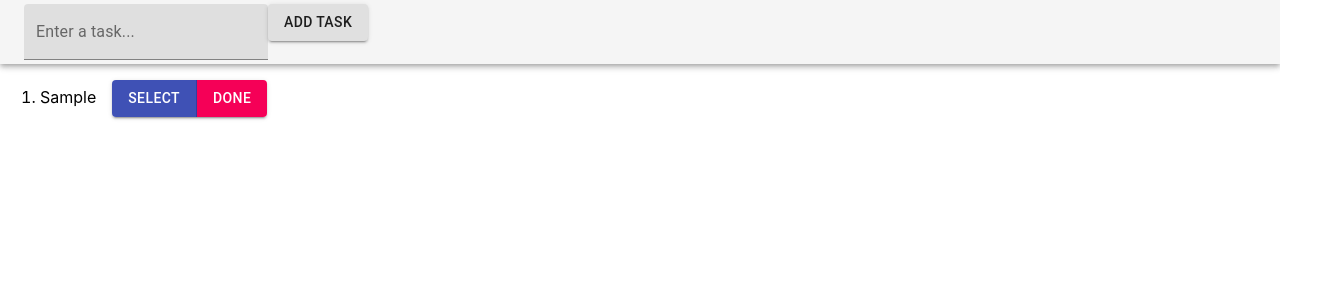
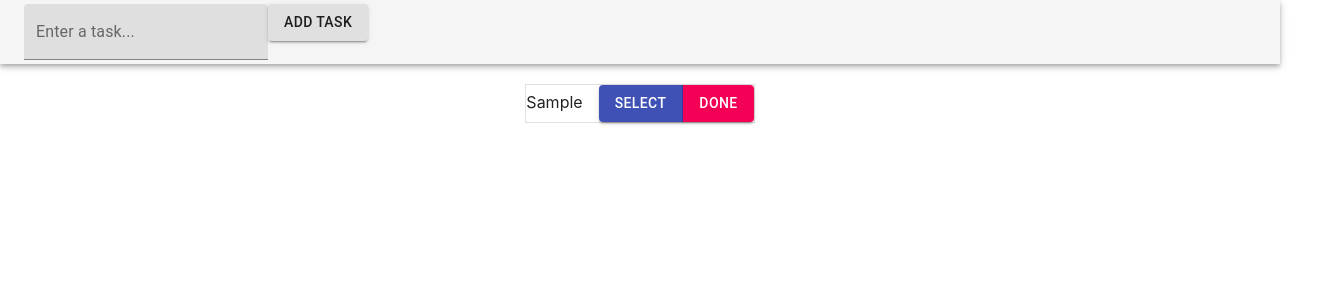
Before and after one commit to olafor/react-app, a React (Create React App) app: page / in a window 1280 px wide. Both pictures are taken after typing "Sample" into the empty fields and a click on the button "ADD TASK". Shown: the top 300 px of the page, 1320 px wide, since content can reach past the window. Built offline with nearby package versions, Linux system fonts and the light colour scheme.

Commit message:
experimenting with paper

```diff
--- a/src/components/task-list.js
+++ b/src/components/task-list.js
@@ -1,5 +1,6 @@
 import React from 'react';
-import { Button, ButtonGroup } from '@material-ui/core';
+import { Button, ButtonGroup, Paper } from '@material-ui/core';
+import Grid from '@material-ui/core/Grid';
 
 const SetTask = (props) => {
   const handleChange = (event) => {
@@ -13,17 +14,18 @@ const SetTask = (props) => {
 
   if (props.task.isDone) {
     return (
-      <li onClick={handleChange}>
+      <Paper onClick={handleChange}>
         <del>{props.task.description}</del>
         <Button color="secondary" variant="contained">
           Remove
         </Button>
-      </li>
+      </Paper>
     );
   }
 
   return (
-    <li>
+    <Grid item>
+      <Paper elevation={3} variant="outlined" square>
         <span
           role="presentation"
           onClick={handleChange}
@@ -48,7 +50,8 @@ const SetTask = (props) => {
             Done
           </Button>
         </ButtonGroup>
-    </li>
+      </Paper>
+    </Grid>
   );
 };
 
--- a/src/components/todo-list.js
+++ b/src/components/todo-list.js
@@ -1,5 +1,5 @@
 import React, { useState, useEffect } from 'react';
-// import Grid from '@material-ui/core/Grid';
+import Grid from '@material-ui/core/Grid';
 import { v4 } from 'uuid';
 import SetTask from './task-list';
 import TaskInput from './task-input';
@@ -34,11 +34,11 @@ const TodoList = () => {
   return (
     <div>
       <TaskInput newTask={getNewTask} />
-      <ol>
+      <Grid container spacing={10} justify="center" style={{ padding: '20px' }}>
         {tasks.map((task) => (
           <SetTask key={task.id} task={task} update={updateFromTask} />
         ))}
-      </ol>
+      </Grid>
     </div>
   );
 };
```
Lines whose indentation alone changed are shown as unchanged.
